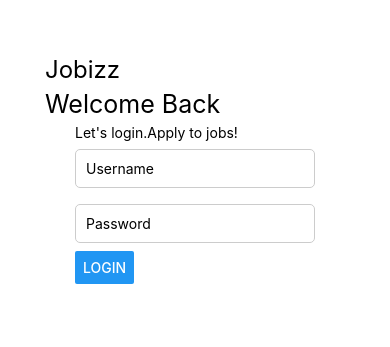
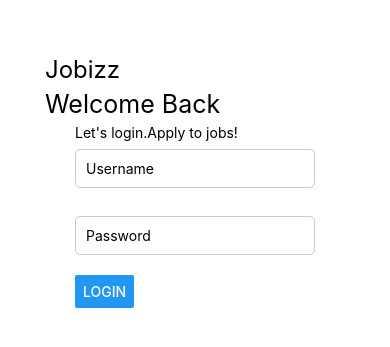
Before and after one commit to ESIANNAN/rn-assignment4-11347739, a React Native app: screen / in a window 390 px wide. Shown: the part 101-448 px from the top of the page. Built offline with nearby package versions, Linux system fonts and the light colour scheme.

Commit message:
Update Login.js
updated place holder

```diff
--- a/Login.js
+++ b/Login.js
@@ -46,6 +46,7 @@ const styles = StyleSheet.create({
     borderWidth: 1,
     borderColor: '#ccc',
     borderRadius: 5,
+    marginBottom: 20,
   },
   welcome: {
     fontSize: 25,
```
